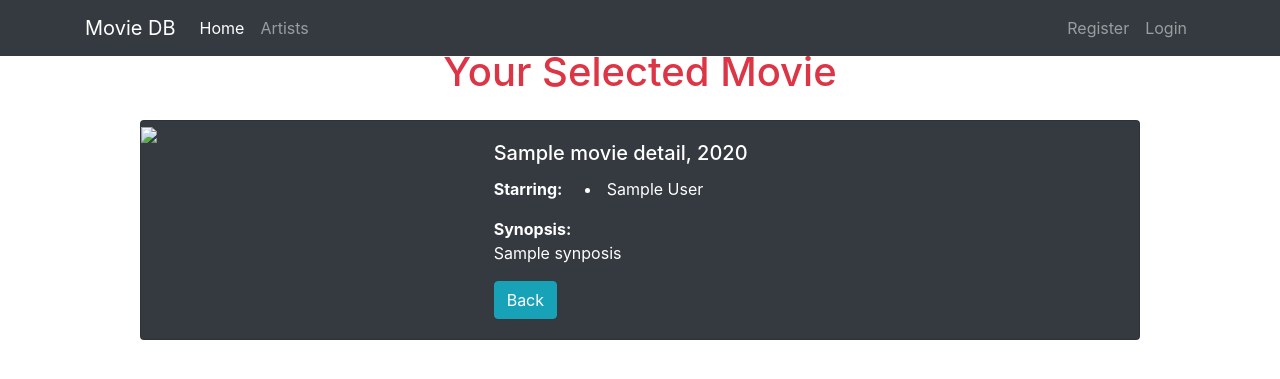
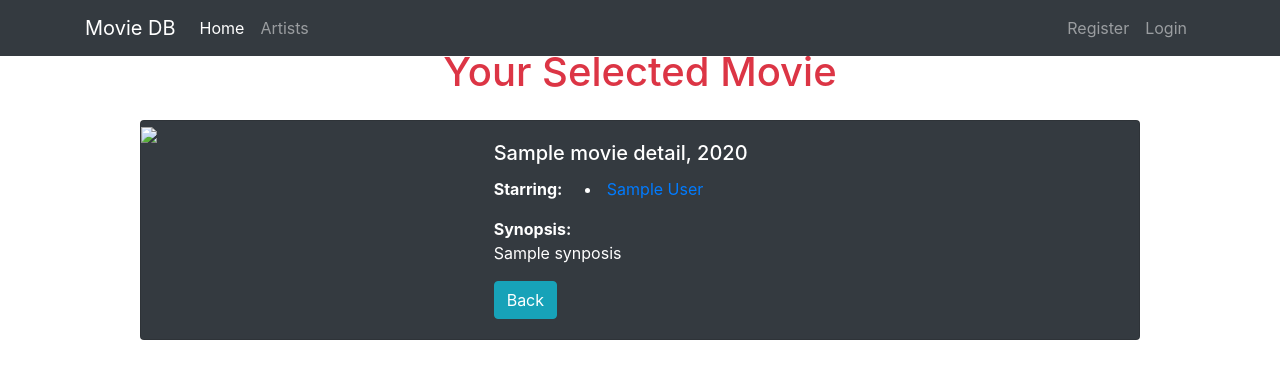
Before and after one commit to neboysam/movieDatabase, a PHP site: the page made by Views/Movies/showMovie.html.twig in a window 1280 px wide. Shown: the top 379 px of the page. Run offline with PHP 8.4, Linux system fonts and the light colour scheme; the template is opened without the code that fills it: most values are stand-ins (such as "Sample title", 1, 10 or a date in 2020); some libraries are stand-ins or nearby versions.

Commit message:
added link to an artist within movie display

```diff
--- a/Models/MoviesModel.php
+++ b/Models/MoviesModel.php
@@ -7,7 +7,7 @@ class MoviesModel extends Model {
     }
 
     public function getActorsDetails($id) {
-      $req = $this->pdo->prepare('SELECT firstname_artist, lastname_artist FROM artists a, movies m, artists_movies r where a.id_artist = r.id_artist AND m.movie_id = r.id_movie AND m.movie_id = ? AND a.id_artist NOT IN (SELECT director_id FROM movies)');
+      $req = $this->pdo->prepare('SELECT * FROM artists a, movies m, artists_movies r where a.id_artist = r.id_artist AND m.movie_id = r.id_movie AND m.movie_id = ? AND a.id_artist NOT IN (SELECT director_id FROM movies)');
       $req->execute([$id]);
       return $req->fetchAll();
     }
--- a/Views/Movies/showMovie.html.twig
+++ b/Views/Movies/showMovie.html.twig
@@ -1,10 +1,6 @@
 {% extends "partials/base.html.twig" %}
 
 {% block title %}{{ movieDetails.title }}{% endblock %}
-
-{% block stylesheets %}
-<link rel="stylesheet" href="{{ baseUrl }}/assets/css/style.css">
-{% endblock %}
 
 {% block header %}
 {% endblock %}
@@ -23,7 +19,7 @@
           <p><strong>Starring:</strong></p>
           <ul>
             {% for actor in actorsDetails %}
-              <li class="card-text">&nbsp;{{ actor.firstname_artist }} {{ actor.lastname_artist }}{% if not loop.last %},&nbsp;{% endif %}</li>
+              <li class="card-text">&nbsp;<a href="{{ baseUrl }}/artists/show/{{ actor.id_artist }}">{{ actor.firstname_artist }} {{ actor.lastname_artist }}</a>{% if not loop.last %},&nbsp;{% endif %}</li>
             {% endfor %}
           </ul>
         </div>
```
